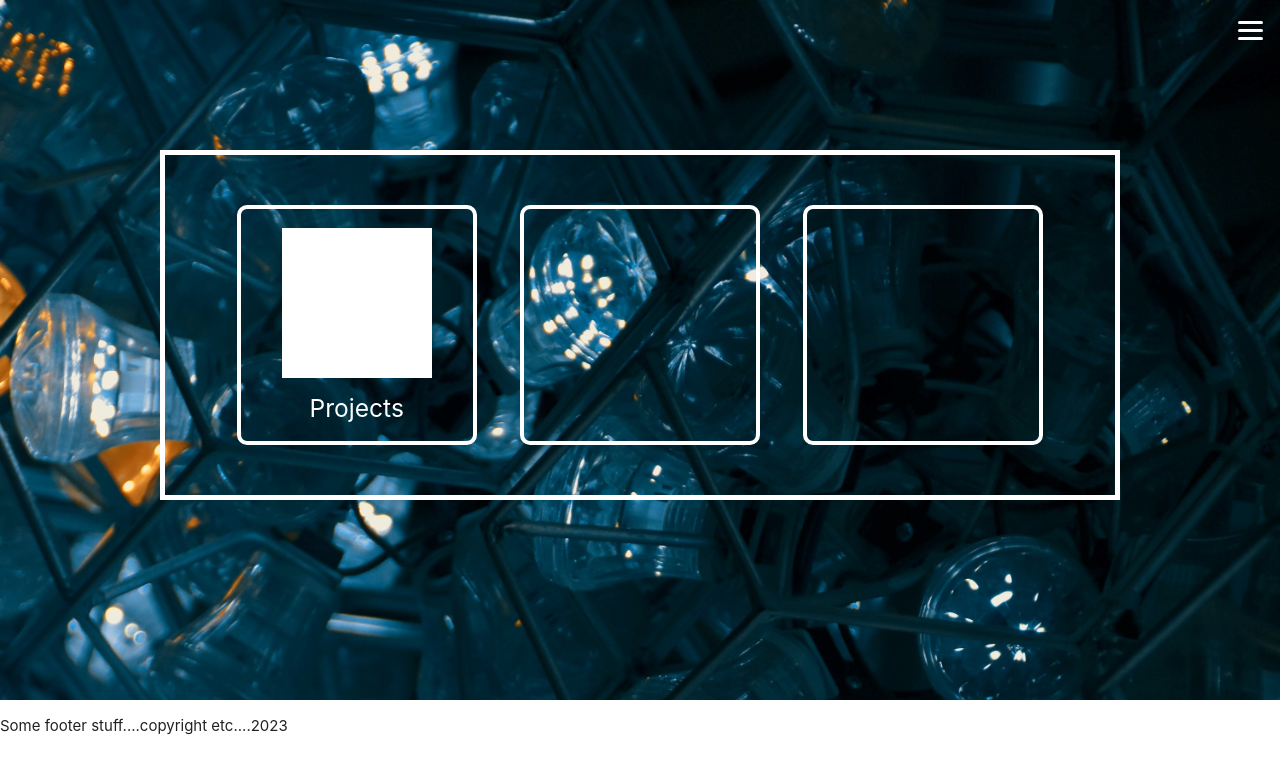
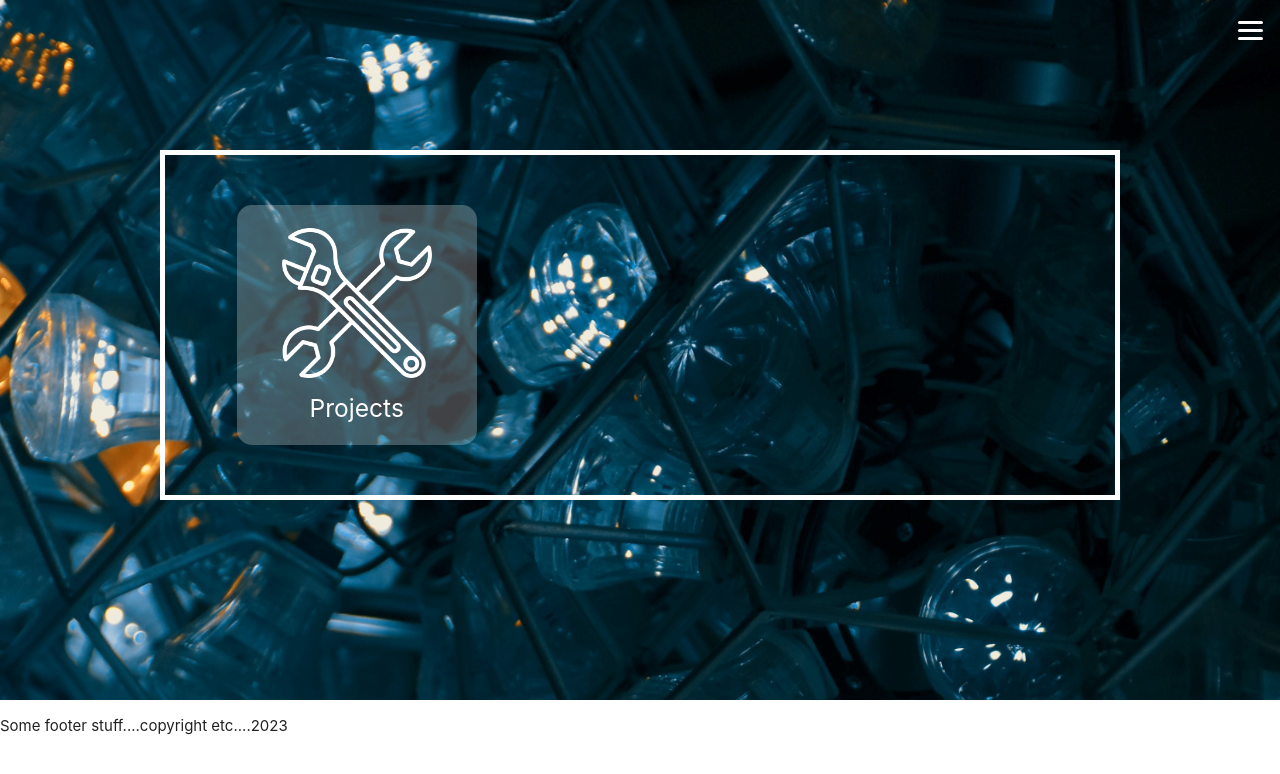
Before and after one commit to Johng117/portfolio_2.0, a React (Create React App) app: page / in a window 1280 px wide. In both pictures the pointer is over the element 356 px from the left and 325 px from the top of the page. Shown: the top 774 px of the page. Built offline with nearby package versions, Linux system fonts and the light colour scheme.

Commit message:
Updates to styles.
Updates to index.scss and index.css, altered hover state.

```diff
--- a/src/styles/index.css
+++ b/src/styles/index.css
@@ -98,16 +98,16 @@ body {
   height: 240px;
   width: 240px;
   padding-top: 10px;
-  border: 4px solid white;
   display: flex;
   justify-content: center;
   align-items: center;
   flex-direction: column;
-  border-radius: 10px;
+  border-radius: 15px;
 }
 
-.option:hover img {
-  background: white;
+.option:hover {
+  background-color: rgba(255, 255, 255, 0.2509803922);
+  cursor: pointer;
 }
 
 .footer {
--- a/src/styles/index.scss
+++ b/src/styles/index.scss
@@ -111,22 +111,19 @@ body {
   height: 240px;
   width: 240px;
   padding-top: 10px;
-  border: 4px solid white;
+
   display: flex;
   justify-content: center;
   align-items: center;
   flex-direction: column;
-  border-radius: 10px;
+  border-radius: 15px;
 }
 
-.option:hover img {
-  background: white;
-  // filter: invert(100%)
+.option:hover  {
+  background-color: #ffffff40;
+  cursor: pointer;
 }
 
-// .adjustable:hover {
-//  color: black;
-// }
 
 .footer {
   height: 100px;
```
Also changed, not shown: src/components/Option.js (+1 -6 lines), 1 other file (tests, documents, lock files or other folders).
